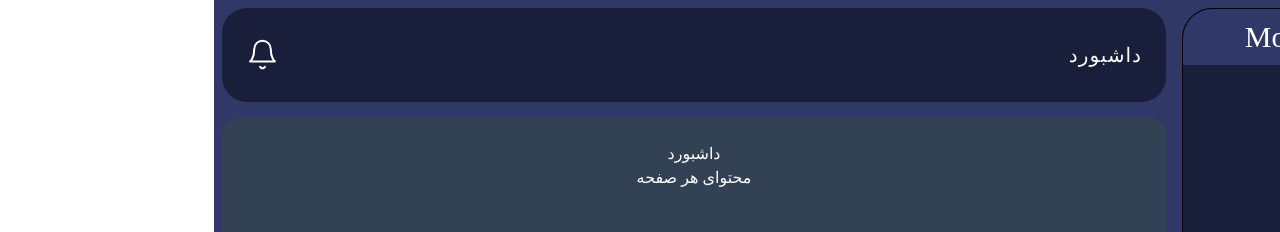
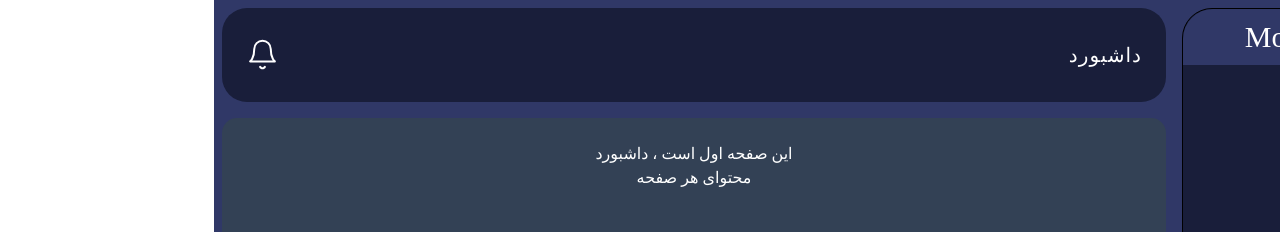
Before and after one commit to NasrinShakery/cms_movies, a React (Vite) app: page / in a window 1280 px wide. Shown: the top 232 px of the page. Built offline with nearby package versions, Linux system fonts and the light colour scheme; the HTML template or start-up script is replaced by a standard one; a web font is replaced by a local one.

Commit message:
fix:nameHome;

```diff
--- a/src/pages/Dashboard/Dashboard.jsx
+++ /dev/null
@@ -1,11 +0,0 @@
-import React from "react";
-
-const Dashboard = () => {
-   return (
-      <>
-         <div>داشبورد</div>
-      </>
-   );
-};
-
-export default Dashboard;
--- /dev/null
+++ b/src/pages/Home/Home.jsx
@@ -0,0 +1,11 @@
+import React from "react";
+
+const Home = () => {
+   return (
+      <>
+         <div>  این صفحه اول است ، داشبورد</div>
+      </>
+   );
+};
+
+export default Home;
--- a/src/routes.jsx
+++ b/src/routes.jsx
@@ -1,4 +1,4 @@
-import Dashboard from './pages/Dashboard/Dashboard';
+import Home from './pages/Home/Home';
 import Movies from './pages/Movies/Movies';
 import Series from './pages/Series/Series';
 import Animation from './pages/Animation/Animation';
@@ -8,7 +8,7 @@ import Setting from './pages/Setting/Setting';
 import NotFound from './pages/NotFound/NotFound';
 
 export default [
-   {path: '/', element : <Dashboard/>, index:true},
+   {path: '/', element : <Home/>, index:true},
    {path: '/Movies', element : <Movies/>},
    {path: '/Series', element : <Series/>},
    {path: '/Animation', element : <Animation/>},
```
